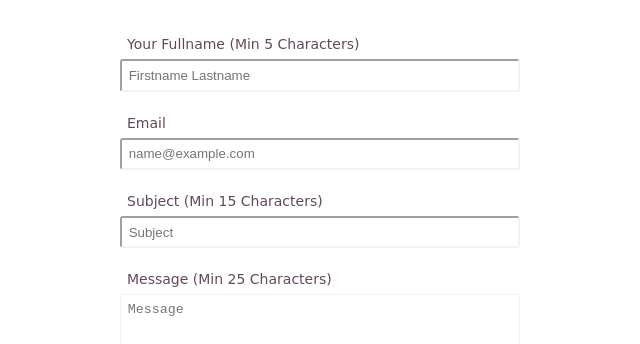
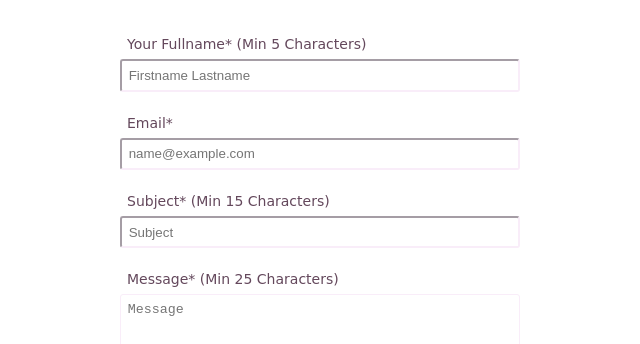
Before and after one commit to Noroff-FEU-Assignments/project-exam-1-Linda-404, a plain HTML site: page b_i_m/contact.html in a window 1280 px wide. Shown: the part 324-668 px from the top of the page, 183-823 px from the left. Drawn offline with Linux system fonts and the light colour scheme; a web font is replaced by a local one.

Commit message:
add * to contact html and clean up memes js

```diff
--- a/b_i_m/contact.html
+++ b/b_i_m/contact.html
@@ -82,22 +82,22 @@
                     <h1 class="main_title">contact</h1>
                     <form action="/Contact" method="POST" class="contact_form">
                         <div class="form_fillout">
-                            <label for="fullname" class="form_text">Your fullname (min 5 characters)</label>
+                            <label for="fullname" class="form_text">Your fullname* (min 5 characters)</label>
                             <input type="text" id="fullname" name="fullname" placeholder="Firstname Lastname" class="form_input">
                             <div class="form_error" id="fullname_error">Please enter your full name (min 5 characters)</div>
                         </div>
                         <div class="form_fillout">
-                            <label for="email" class="form_text">email</label>
+                            <label for="email" class="form_text">email*</label>
                             <input type="email" id="email" name="email" placeholder="name@example.com" class="form_input">
                             <div class="form_error" id="email_error">Please enter a valid e-mail adress</div>
                         </div>
                         <div class="form_fillout">
-                            <label for="subject" class="form_text">Subject (min 15 characters)</label>
+                            <label for="subject" class="form_text">Subject* (min 15 characters)</label>
                             <input type="text" id="subject" name="subject" placeholder="Subject" class="form_input">
                             <div class="form_error" id="subject_error">Subject needs to be min 15 characters</div>
                         </div>
                         <div class="form_message_container">
-                            <label for="message" class="form_text">message (min 25 characters)</label>
+                            <label for="message" class="form_text">message* (min 25 characters)</label>
                             <textarea id="message" name="message" class="form_message" placeholder="Message"></textarea>
                             <div class="form_error" id="message_error">Message needs to be min 25 characters</div>
                         </div>
```
Also changed, not shown: b_i_m/js/memes.js (+6 -6 lines).
